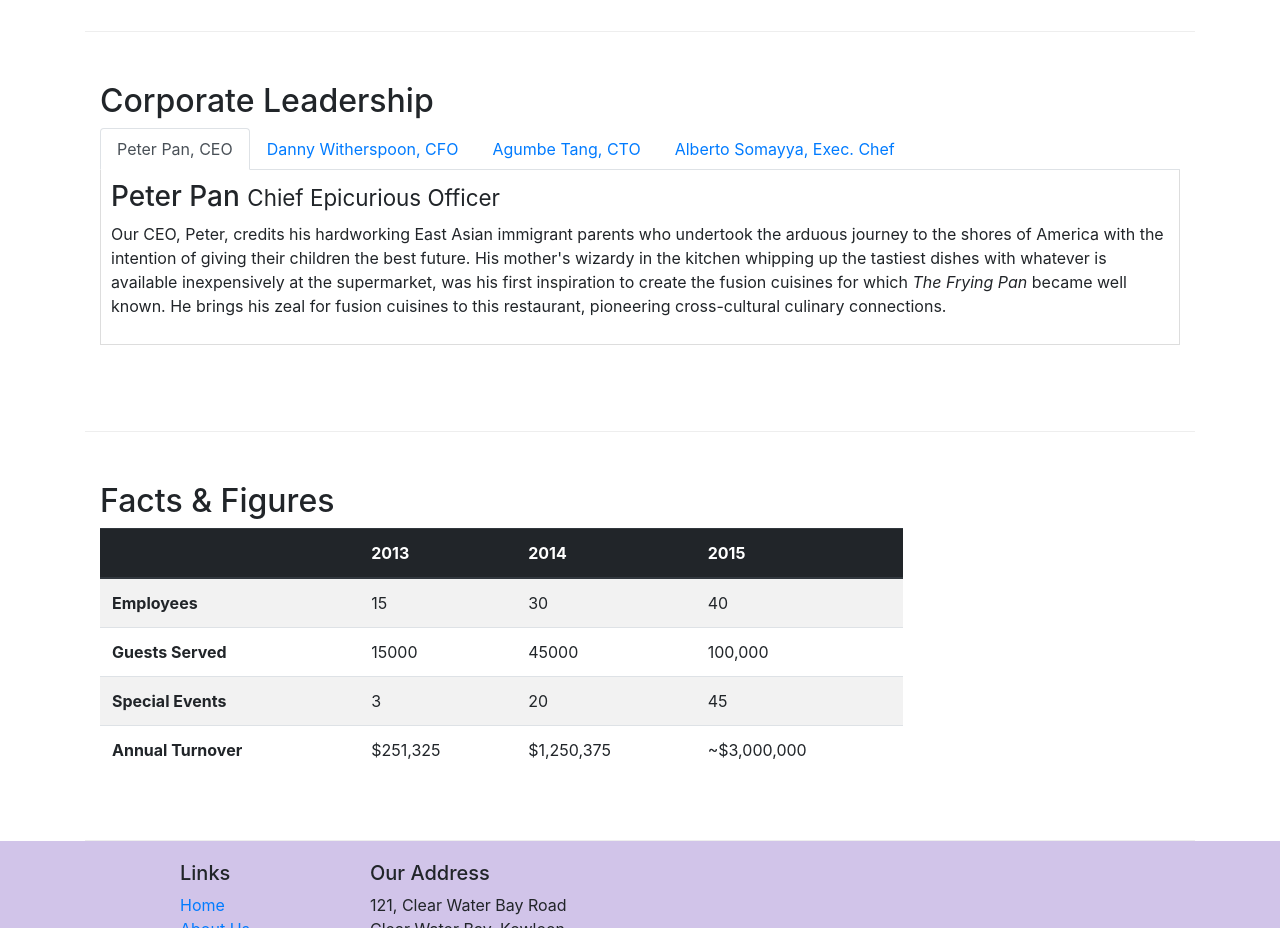
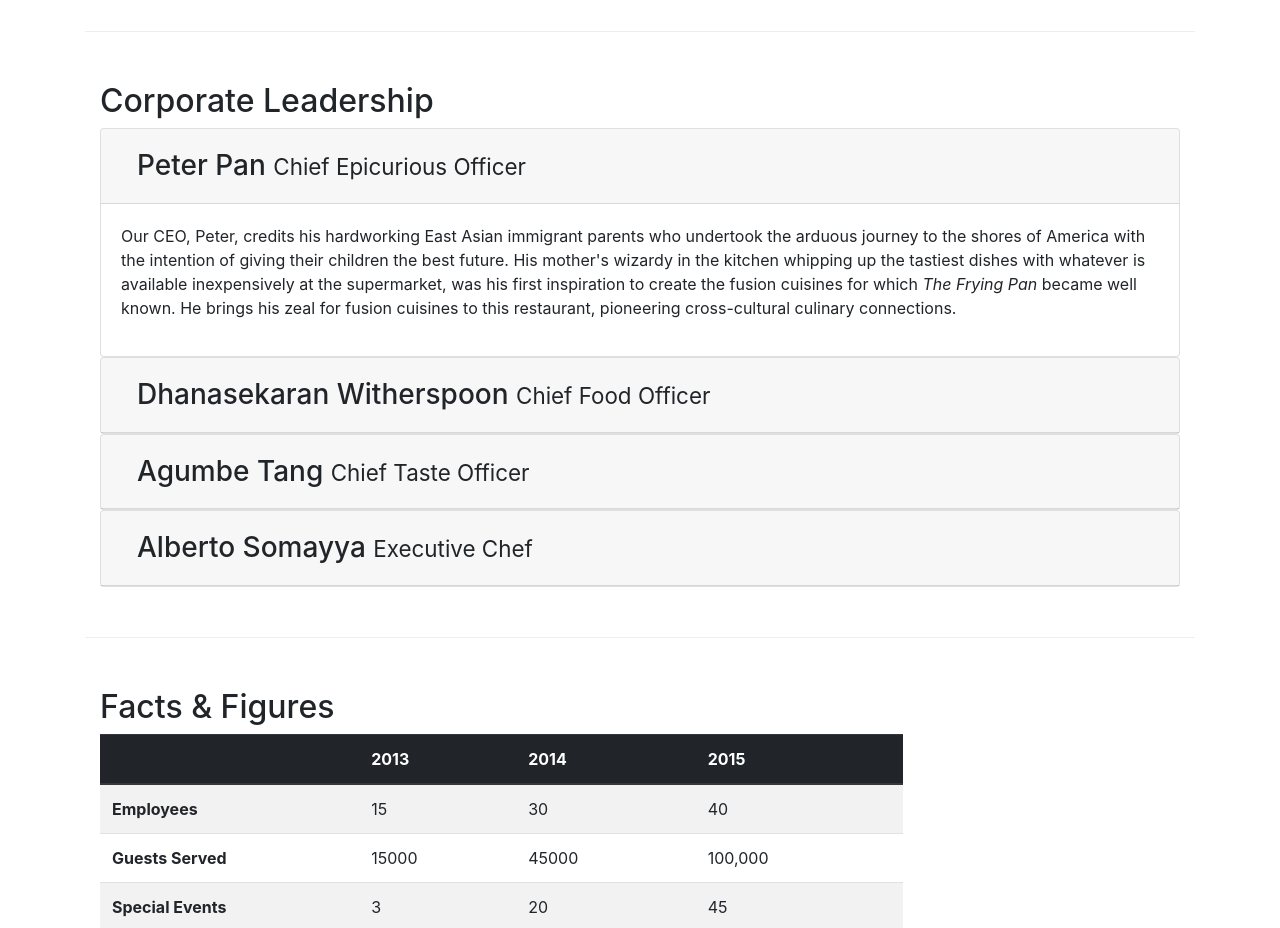
Before and after one commit to adityagr488/conFusion, a website: page aboutus.html in a window 1280 px wide. Shown: the part 940-1868 px from the top of the page. Drawn offline with nearby package versions, Linux system fonts and the light colour scheme.

Commit message:
Accordions

```diff
--- a/aboutus.html
+++ b/aboutus.html
@@ -96,39 +96,64 @@
         <div class="row row-content">
             <div class="col-12 col-sm-12">
                 <h2>Corporate Leadership</h2>
-                <ul class="nav nav-tabs">
-                    <li class="nav-item">
-                        <a class="nav-link active" href="#peter" role="tab" data-toggle="tab">Peter Pan, CEO</a>
-                    </li>
-                    <li class="nav-item">
-                        <a class="nav-link" href="#danny" role="tab" data-toggle="tab">Danny Witherspoon, CFO</a>
-                    </li>
-                    <li class="nav-item">
-                        <a class="nav-link" href="#agumbe" role="tab" data-toggle="tab">Agumbe Tang, CTO</a>
-                    </li>
-                    <li class="nav-item">
-                        <a class="nav-link" href="#alberto" role="tab" data-toggle="tab">Alberto Somayya, Exec. Chef</a>
-                    </li>
-                </ul>
-                <div class="tab-content">
-                    <div role="tabpanel" class="tab-pane fade show active" id="peter">
-                        <h3>Peter Pan <small>Chief Epicurious Officer</small></h3>
-                        <p class="d-none d-sm-block">Our CEO, Peter, credits his hardworking East Asian immigrant parents who undertook the arduous journey to the shores of America with the intention of giving their children the best future. His mother's wizardy in the kitchen whipping up the tastiest dishes with whatever is available inexpensively at the supermarket, was his first inspiration to create the fusion cuisines for which <em>The Frying Pan</em> became well known. He brings his zeal for fusion cuisines to this restaurant, pioneering cross-cultural culinary connections.</p>
+                <div id="accordion">
+                    <div class="card">
+                        <div class="card-header" role="tab" id="peterhead">
+                            <h3 class="mb-0">
+                                <a class="nav-link" data-toggle="collapse" data-target="#peter">
+                                    Peter Pan <small>Chief Epicurious Officer</small>
+                                </a>
+                            </h3>
+                        </div>
+                        <div class="collapse show" id="peter" data-parent="#accordion">
+                            <div class="card-body">
+                                <p class="d-none d-sm-block">Our CEO, Peter, credits his hardworking East Asian immigrant parents who undertook the arduous journey to the shores of America with the intention of giving their children the best future. His mother's wizardy in the kitchen whipping up the tastiest dishes with whatever is available inexpensively at the supermarket, was his first inspiration to create the fusion cuisines for which <em>The Frying Pan</em> became well known. He brings his zeal for fusion cuisines to this restaurant, pioneering cross-cultural culinary connections.</p>
+                            </div>
+                        </div>
                     </div>
 
-                    <div role="tabpanel" class="tab-pane fade" id="danny">
-                        <h3>Dhanasekaran Witherspoon <small>Chief Food Officer</small></h3>
-                        <p class="d-none d-sm-block">Our CFO, Danny, as he is affectionately referred to by his colleagues, comes from a long established family tradition in farming and produce. His experiences growing up on a farm in the Australian outback gave him great appreciation for varieties of food sources. As he puts it in his own words, <em>Everything that runs, wins, and everything that stays, pays!</em></p>
+                    <div class="card">
+                        <div class="card-header" role="tab" id="dannyhead">
+                            <h3 class="mb-0">
+                                <a class="collapsed nav-link" data-toggle="collapse" data-target="#danny">
+                                    Dhanasekaran Witherspoon <small>Chief Food Officer</small>
+                                </a>
+                            </h3>
+                        </div>
+                        <div class="collapse" id="danny" data-parent="#accordion">
+                            <div class="card-body">
+                                <p class="d-none d-sm-block">Our CFO, Danny, as he is affectionately referred to by his colleagues, comes from a long established family tradition in farming and produce. His experiences growing up on a farm in the Australian outback gave him great appreciation for varieties of food sources. As he puts it in his own words, <em>Everything that runs, wins, and everything that stays, pays!</em></p>
+                            </div>
+                        </div>
                     </div>
 
-                    <div role="tabpanel" class="tab-pane fade" id="agumbe">
-                        <h3>Agumbe Tang <small>Chief Taste Officer</small></h3>
-                        <p class="d-none d-sm-block">Blessed with the most discerning gustatory sense, Agumbe, our CTO, personally ensures that every dish that we serve meets his exacting tastes. Our chefs dread the tongue lashing that ensues if their dish does not meet his exacting standards. He lives by his motto, <em>You click only if you survive my lick.</em></p>
+                    <div class="card">
+                        <div class="card-header">
+                            <h3 class="mb-0">
+                                <a class="collapsed nav-link" data-toggle="collapse" data-target="#agumbe">
+                                    Agumbe Tang <small>Chief Taste Officer</small>
+                                </a>
+                            </h3>
+                        </div>
+                        <div class="collapse" id="agumbe" data-parent="#accordion">
+                            <div class="card-body">
+                                <p class="d-none d-sm-block">Blessed with the most discerning gustatory sense, Agumbe, our CTO, personally ensures that every dish that we serve meets his exacting tastes. Our chefs dread the tongue lashing that ensues if their dish does not meet his exacting standards. He lives by his motto, <em>You click only if you survive my lick.</em></p>
+                            </div>
+                        </div>
                     </div>
-
-                    <div role="tabpanel" class="tab-pane fade" id="alberto">
-                        <h3>Alberto Somayya <small>Executive Chef</small></h3>
-                        <p class="d-none d-sm-block">Award winning three-star Michelin chef with wide International experience having worked closely with whos-who in the culinary world, he specializes in creating mouthwatering Indo-Italian fusion experiences. He says, <em>Put together the cuisines from the two craziest cultures, and you get a winning hit! Amma Mia!</em></p>
+                    <div class="card">
+                        <div class="card-header">
+                            <h3 class="mb-0">
+                                <a class="collapsed nav-link" data-toggle="collapse" data-target="#alberto">
+                                    Alberto Somayya <small>Executive Chef</small>
+                                </a>
+                            </h3>
+                        </div>
+                        <div class="collapse" id="alberto" data-parent="#accordion">
+                            <div class="card-body">
+                                <p class="d-none d-sm-block">Award winning three-star Michelin chef with wide International experience having worked closely with whos-who in the culinary world, he specializes in creating mouthwatering Indo-Italian fusion experiences. He says, <em>Put together the cuisines from the two craziest cultures, and you get a winning hit! Amma Mia!</em></p>
+                            </div>
+                        </div>
                     </div>
                 </div>
             </div>
```
